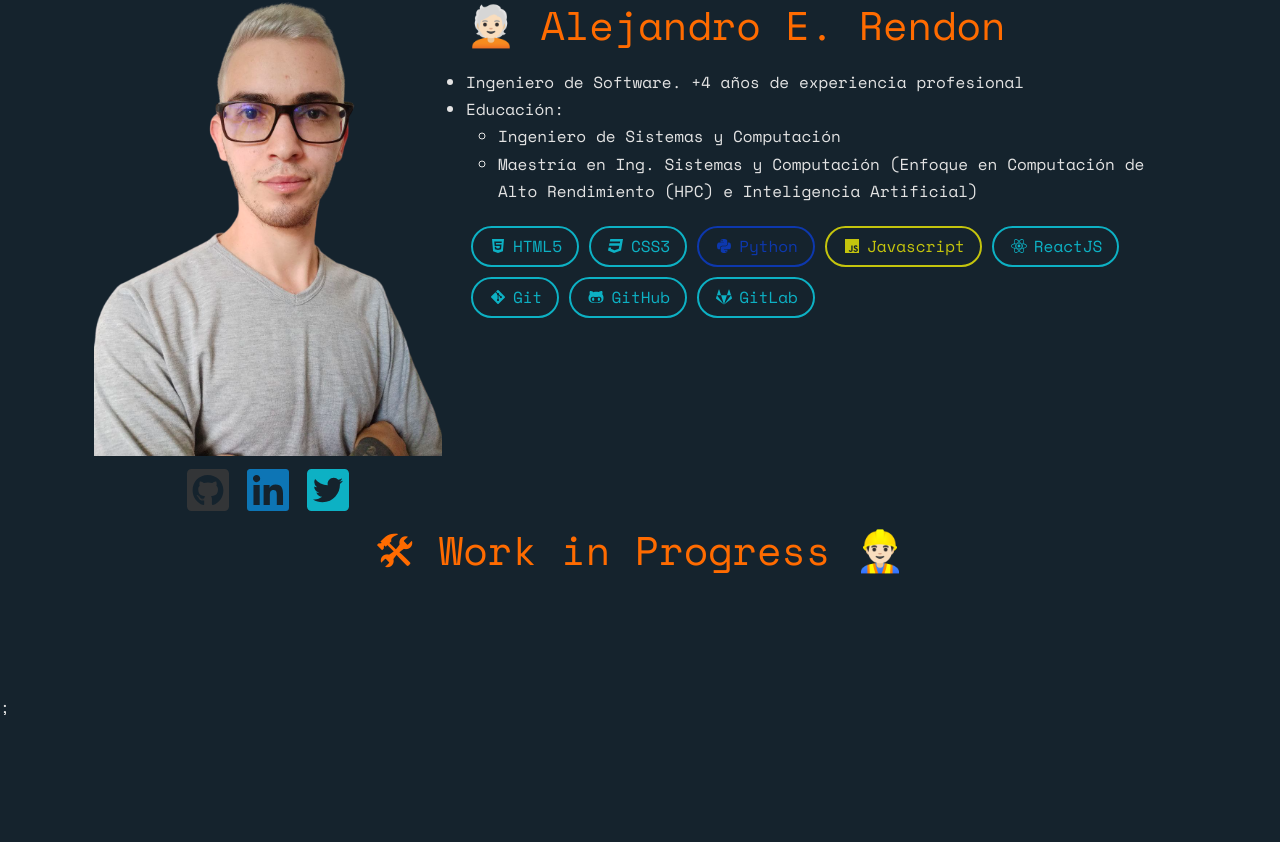
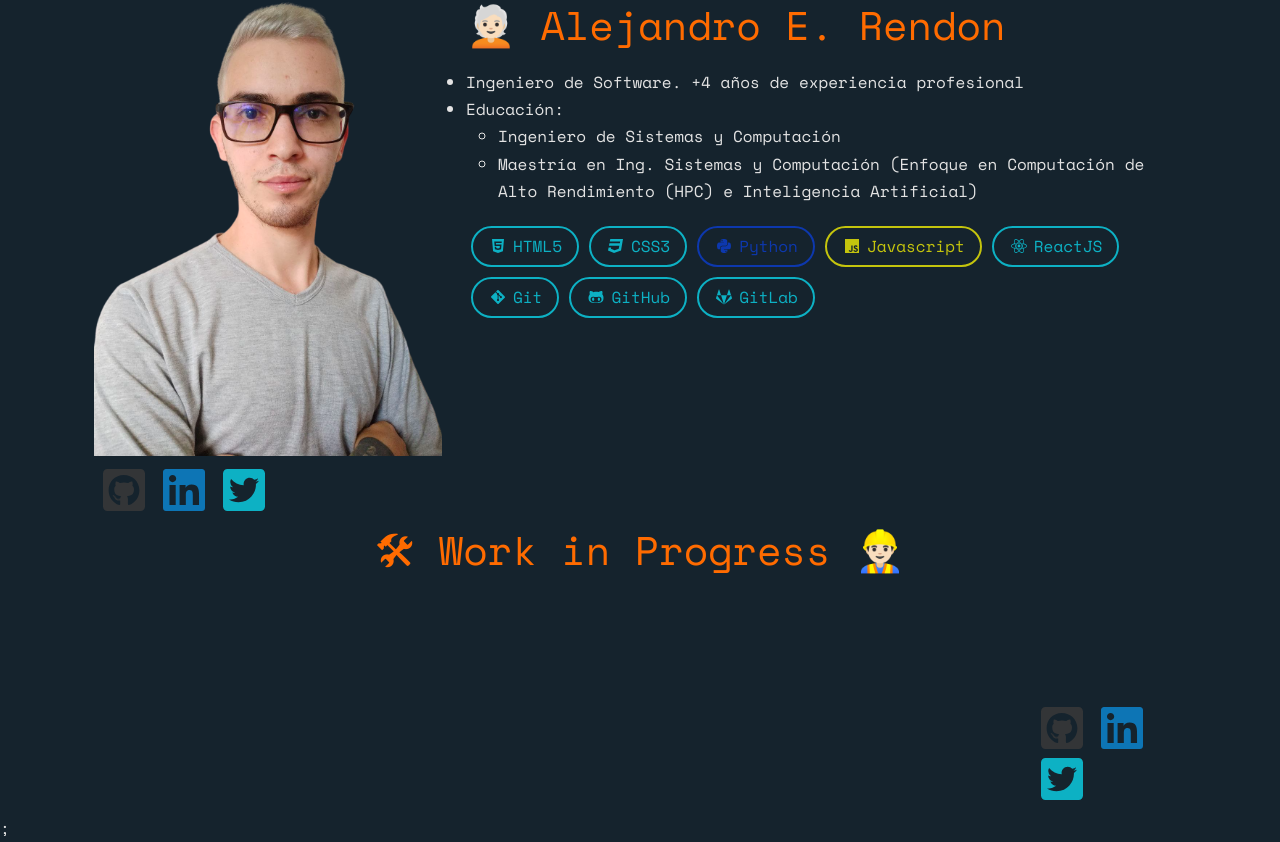
Before and after one commit to arendondiosa/arendondiosa.github.io, a Next.js app: page / in a window 1280 px wide. Shown: the part 169-1011 px from the top of the page. Before the commit the page ends 891 px from the top, so only its background shows below. Built offline with nearby package versions, Linux system fonts and the light colour scheme.

Commit message:
Add social icons

```diff
--- a/components/Footer/Footer.js
+++ b/components/Footer/Footer.js
@@ -1,18 +1,16 @@
 import React from 'react';
-import { FontAwesomeIcon } from '@fortawesome/react-fontawesome';
-import { faLinkedinIn, faGithubAlt } from '@fortawesome/free-brands-svg-icons';
 
 import { Container, Row, Col } from 'react-bootstrap';
+import Social from './components/Social';
 
 const Footer = () => {
   return (
     <Container>
       <Row>
-        <Col>1 of 3</Col>
-        <Col md="auto">Variable width content</Col>
+        <Col></Col>
+        <Col md="auto"></Col>
         <Col xs lg="2">
-          <FontAwesomeIcon icon={faGithubAlt} fixedWidth />
-          <FontAwesomeIcon icon={faLinkedinIn} fixedWidth />
+          <Social />
         </Col>
       </Row>
     </Container>
--- a/components/Footer/components/Social.js
+++ b/components/Footer/components/Social.js
@@ -37,7 +37,6 @@ const Social = () => {
 
 const styles = {
   container: {
-    textAlign: 'center',
     margin: '10px 0',
   },
 };
--- a/components/Footer/components/SocialIcon.js
+++ b/components/Footer/components/SocialIcon.js
@@ -12,7 +12,7 @@ const SocialIcon = ({ icon, link, target, color, size }) => {
 };
 
 SocialIcon.propTypes = {
-  icon: PropTypes.string,
+  icon: PropTypes.any,
   link: PropTypes.string,
   target: PropTypes.string,
   color: PropTypes.string,
--- a/components/Layout/Layout.js
+++ b/components/Layout/Layout.js
@@ -3,13 +3,14 @@ import PropTypes from 'prop-types';
 import { Container } from 'react-bootstrap';
 
 import NavbarSite from '../../components/Navbar/Navbar';
+import Footer from '../Footer/Footer';
 
 const Layout = ({ children }) => {
   return (
     <>
       <NavbarSite />
       <Container>{children}</Container>
-      {/* <Footer /> */}
+      <Footer />
     </>
   );
 };
```
